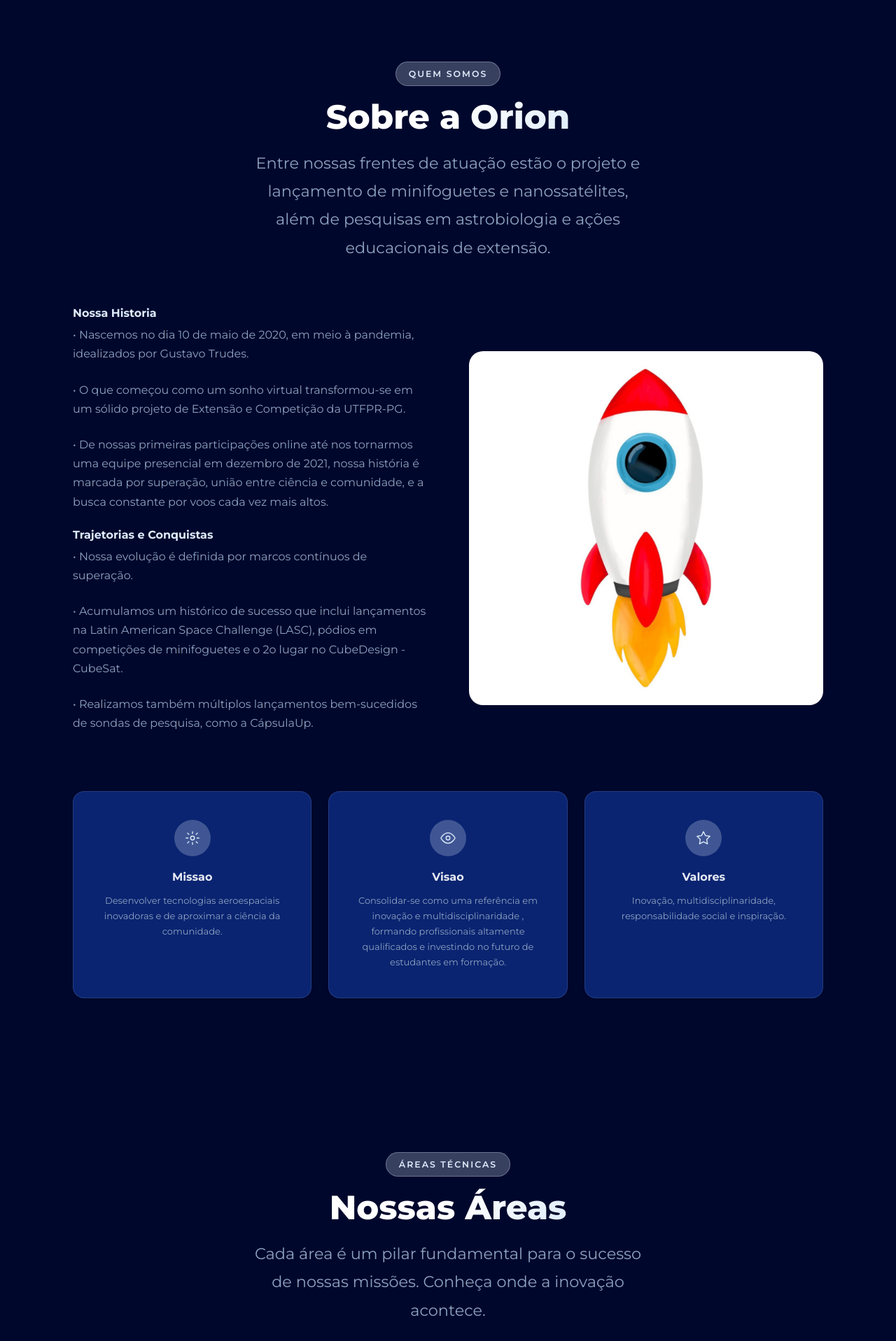
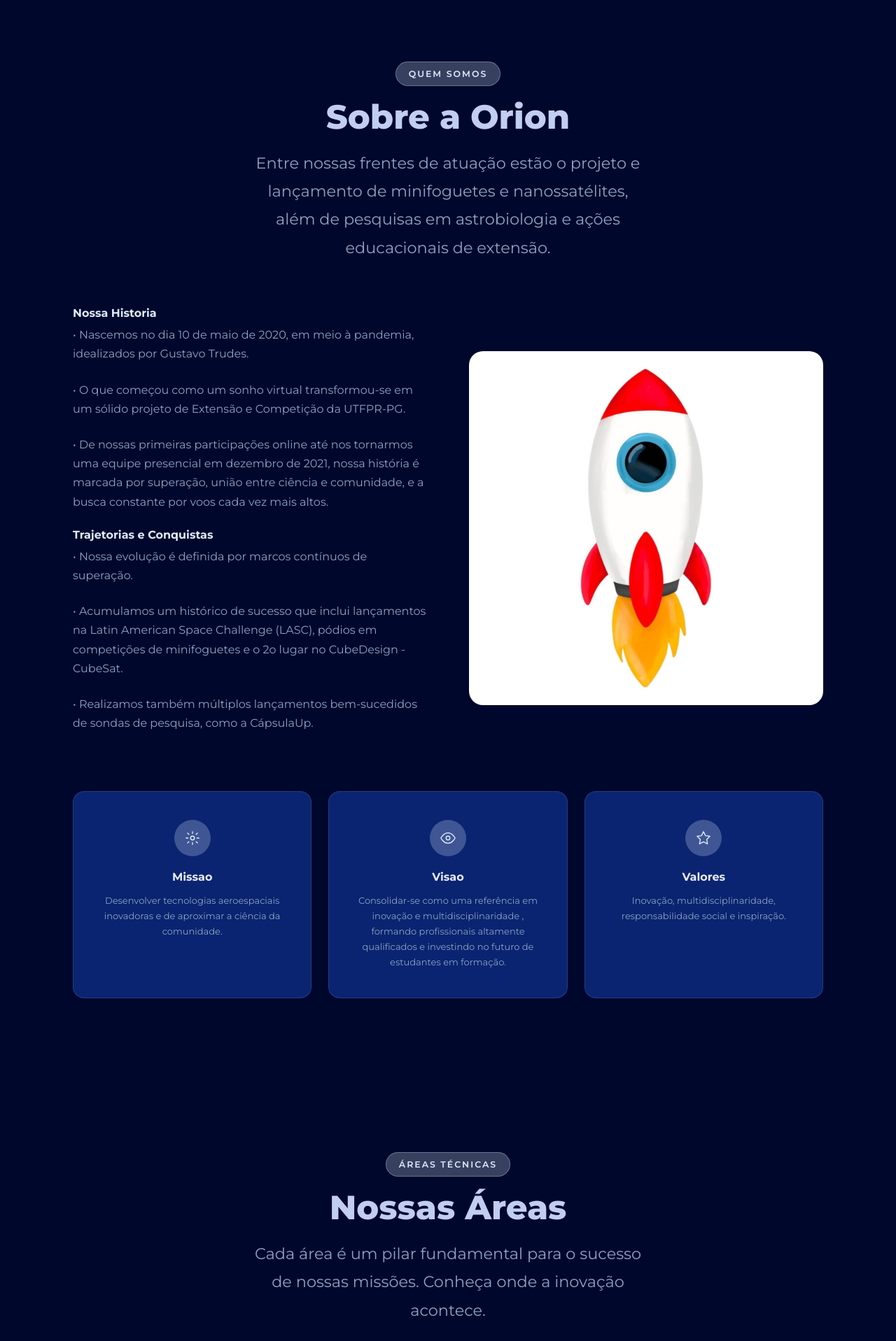
Before and after one commit to OrionAerospace/Site-Orion, a React (Vite) app: page / in a window 1280 px wide. Shown: the part 880-2797 px from the top of the page at 70% size. Built offline with nearby package versions, Linux system fonts and the light colour scheme.

Commit message:
feat: atualiza titulos das secoes

```diff
--- a/src/index.css
+++ b/src/index.css
@@ -24,6 +24,11 @@
     --text-primary: #e8ecf4;
     --text-secondary: #8da2c0;
     --text-muted: #4a6080;
+
+    /* Cores testes para títulos das seções */
+    --teste-azul-escuro: #2563eb;
+    --teste-azul-medio: #638af5;
+    --teste-azul-claro: #c1cdf1;
 
     /* Typography - Atualizada para Montserrat */
     --font-heading: 'Montserrat', sans-serif;
--- a/src/pages/Areas/Areas.css
+++ b/src/pages/Areas/Areas.css
@@ -174,6 +174,11 @@
   transform: scale(1.3);
 }
 
+.areas .section-title {
+  color: var(--teste-azul-claro);
+}
+
+
 /* Responsivo para mobile */
 @media (max-width: 768px) {
   .area-content {
--- a/src/pages/Areas/Areas.jsx
+++ b/src/pages/Areas/Areas.jsx
@@ -138,7 +138,7 @@ export default function Areas() {
           <span className="section-tag">Áreas Técnicas</span>
 
           <h2 className="section-title">
-            Nossas <span className="text-gradient">Áreas</span>
+            Nossas Áreas
           </h2>
 
           <p className="section-desc">
--- a/src/pages/Contato/Contato.css
+++ b/src/pages/Contato/Contato.css
@@ -19,6 +19,10 @@
   gap: 16px;
 }
 
+.contato .section-title {
+  color: var(--teste-azul-claro);
+}
+
 @media (max-width: 1024px) {
   .contato-grid {
     grid-template-columns: 1fr;
--- a/src/pages/Contato/Contato.jsx
+++ b/src/pages/Contato/Contato.jsx
@@ -18,11 +18,7 @@ export default function Contato() {
           </span>
 
           <h2 className="section-title">
-            Entre em{" "}
-
-            <span className="text-gradient">
-              Contato
-            </span>
+            Entre em{" "}Contato
           </h2>
 
           <p className="section-desc">
--- a/src/pages/Hero/Hero.css
+++ b/src/pages/Hero/Hero.css
@@ -94,7 +94,7 @@
 
 .title-line {
     display: block;
-    color: #4874f0
+    color: var(--teste-azul-escuro);
 }
 
 .title-accent {
--- a/src/pages/Processo/Processo.css
+++ b/src/pages/Processo/Processo.css
@@ -145,6 +145,10 @@
     background: var(--accent-glow);
 }
 
+.processo .section-title {
+    color: var(--teste-azul-claro) ;
+}
+
 @media (max-width: 1024px) {
     .processo-grid {
         grid-template-columns: 1fr;
@@ -235,4 +239,5 @@
     .processo-card {
         padding: 18px;
     }
+
 }
--- a/src/pages/Processo/Processo.jsx
+++ b/src/pages/Processo/Processo.jsx
@@ -22,7 +22,7 @@ export default function Processo() {
       <div className="container">
         <div className="section-header">
           <span className="section-tag">Faça parte</span>
-          <h2 className="section-title">Processo <span className="text-gradient">Seletivo</span></h2>
+          <h2 className="section-title">Processo Seletivo</h2>
           <p className="section-desc">
             Quer fazer parte de uma equipa que transforma sonhos em engenharia real?
             O seu lugar é aqui.
--- a/src/pages/Sobre/Sobre.css
+++ b/src/pages/Sobre/Sobre.css
@@ -128,6 +128,10 @@
   color: var(--text-secondary);
 }
 
+.sobre .section-title {
+  color: var(--teste-azul-claro);
+}
+
 @media (max-width: 768px) {
   #sobre {
     padding: 100px 24px;
@@ -142,7 +146,7 @@
 .sobre-imagem {
     width: 100%;
     min-height: unset;
-    background-color: #ffffff;
+    /*background-color: #ffffff;*/
   }
 
   .sobre-imagem img {
--- a/src/pages/Sobre/Sobre.jsx
+++ b/src/pages/Sobre/Sobre.jsx
@@ -8,7 +8,7 @@ export default function Sobre() {
       <div className="container">
         <div className="section-header">
           <span className="section-tag">Quem Somos</span>
-          <h2 className="section-title">Sobre a <span className="text-gradient">Orion</span></h2>
+          <h2 className="section-title">Sobre a Orion</h2>
           <p className="section-desc">Entre nossas frentes de atuação estão o
 projeto e lançamento de minifoguetes e nanossatélites, além de pesquisas em
 astrobiologia e ações educacionais de extensão.</p>
--- a/src/pages/Trajetoria/Trajetoria.css
+++ b/src/pages/Trajetoria/Trajetoria.css
@@ -101,6 +101,10 @@
     line-height: 1.8;
 }
 
+.conquistas .section-title {
+    color: var(--teste-azul-claro);
+}
+
 @media (max-width: 768px) {
     .trajetoria-tabs {
         gap: 10px;
--- a/src/pages/Trajetoria/Trajetoria.jsx
+++ b/src/pages/Trajetoria/Trajetoria.jsx
@@ -66,7 +66,7 @@ export default function Trajetoria() {
 
         <div className="section-header">
           <span className="section-tag">Histórico</span>
-          <h2 className="section-title">Nossa <span className="text-gradient">Trajetória</span></h2>
+          <h2 className="section-title">Nossa Trajetória</h2>
           <p className="section-desc">
             Uma linha do tempo de superação, aprendizagem e voos cada vez mais altos.
           </p>
```
